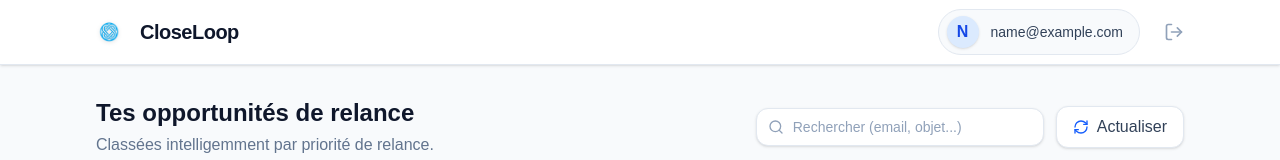
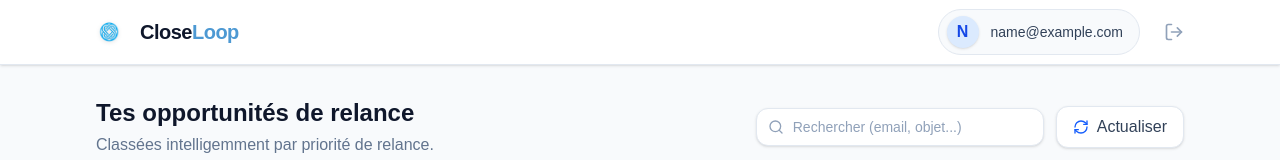
Before and after one commit to DissakeScott/CloseLoop, a Next.js app in the folder frontend/: page /dashboard in a window 1280 px wide. Shown: the top 160 px of the page. Built offline with nearby package versions, Linux system fonts and the light colour scheme; no server answers; sample sign-in values are in the browser's storage.

Commit message:
(feat) : optimisation du format du mail de rappel UX

```diff
--- a/frontend/app/dashboard/page.tsx
+++ b/frontend/app/dashboard/page.tsx
@@ -150,7 +150,7 @@ export default function Dashboard() {
         <div className="max-w-6xl mx-auto px-6 h-16 flex items-center justify-between">
           <div className="flex items-center gap-3">
             <img src="/logo.png" alt="CloseLoop" className="w-10 h-10 object-contain drop-shadow-sm" />
-            <span className="font-extrabold text-xl text-slate-900 tracking-tight">CloseLoop</span>
+            <span className="font-extrabold text-xl text-slate-900 tracking-tight">Close<span style={{ color: "#4d99d3" }}>Loop</span></span>
           </div>
           <div className="flex items-center gap-4">
             <div className="flex items-center gap-3 bg-slate-50 py-1.5 px-2 pr-4 rounded-full border border-slate-200">
```
Also changed, not shown: 1 other file (tests, documents, lock files or other folders).
